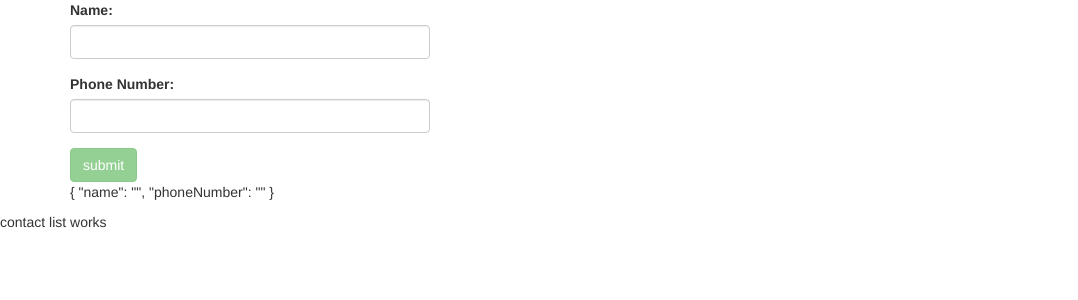
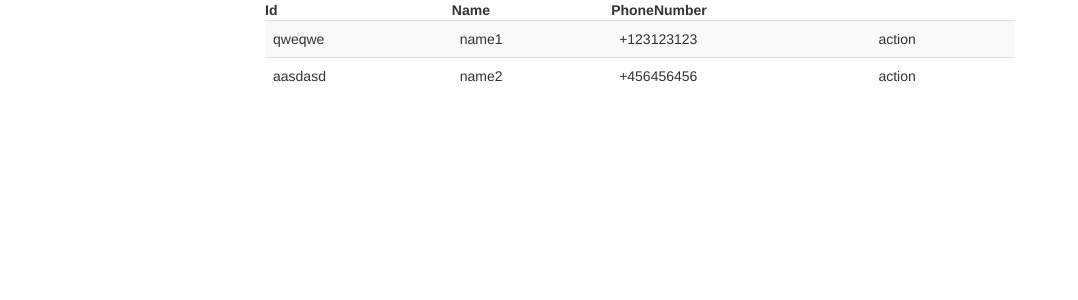
Before and after one commit to sedc-codecademy/sedc5-angular-dzevo, an Angular app in the folder group-en/second-app/: page / in a window 1280 px wide. Shown: the top 300 px of the page, without its empty margins (0-1078 px from the left). Built offline with nearby package versions, Linux system fonts and the light colour scheme.

Commit message:
added routing and contact service

```diff
--- a/group-en/second-app/src/app/app.component.html
+++ b/group-en/second-app/src/app/app.component.html
@@ -1,2 +1,7 @@
-<create-contact></create-contact>
-<contact-list></contact-list>
+<div class="container">
+    <div class="row">
+        <div class="col-md-8 col-md-offset-2">
+            <router-outlet></router-outlet>
+        </div>
+    </div>
+</div>
--- a/group-en/second-app/src/app/components/contact-list.component.html
+++ b/group-en/second-app/src/app/components/contact-list.component.html
@@ -1 +1,17 @@
-contact list works
+<table class="table table-striped">
+    <thead>
+        <th>Id</th>
+        <th>Name</th>
+        <th>PhoneNumber</th>
+        <th></th>
+    </thead>
+    <tbody>
+        <tr *ngFor="let contact of contactList">
+            <td>{{contact.id}}</td>
+            <td>{{contact.name}}</td>
+            <td>{{contact.phoneNumber}}</td>
+            <td>action</td>
+        </tr>
+    </tbody>
+    <tfoot></tfoot>
+</table>
--- a/group-en/second-app/src/app/components/contact-list.component.ts
+++ b/group-en/second-app/src/app/components/contact-list.component.ts
@@ -1,9 +1,21 @@
-import { Component } from "@angular/core"
+import { Component, OnInit } from "@angular/core"
+import { Contact } from "../models/contact";
+import { ContactsService } from "../services/contacts.service";
 
 @Component({
     selector: "contact-list",
     templateUrl: "./contact-list.component.html"
 })
-export class ContactListComponent {
+export class ContactListComponent implements OnInit {
+
+
+
+    contactList: Array<Contact> = [];
+
+    constructor(private contactService: ContactsService) { }
+
+    ngOnInit() {
+        this.contactList = this.contactService.getAll();
+    }
 
 }
--- /dev/null
+++ b/group-en/second-app/src/app/router.config.ts
@@ -0,0 +1,10 @@
+import { Routes } from "@angular/router";
+import { ContactListComponent } from "./components/contact-list.component";
+import { CreateContactComponent } from "./components/create-contact.component";
+
+export let routes: Routes = [
+    { path: "contact-list", component: ContactListComponent },
+    { path: "create-contact", component: CreateContactComponent },
+    { path: "contact-details/:id", component: CreateContactComponent },
+    { path: "**", component: ContactListComponent }
+];
--- /dev/null
+++ b/group-en/second-app/src/app/services/contacts.service.ts
@@ -0,0 +1,18 @@
+import { Contact } from "../models/contact";
+import { Injectable } from "@angular/core";
+import { mockContacts } from "./mock/mock-contacts";
+
+
+@Injectable()
+export class ContactsService {
+    flag: boolean;
+
+    public getAll(): Array<Contact> {
+        return mockContacts;
+    }
+
+    public get(id: string): Contact {
+        return mockContacts.find(x => x.id === id);
+    }
+
+}
--- /dev/null
+++ b/group-en/second-app/src/app/services/mock/mock-contacts.ts
@@ -0,0 +1,4 @@
+export let mockContacts = [
+    { id: "qweqwe", name: "name1", phoneNumber: "+123123123" },
+    { id: "aasdasd", name: "name2", phoneNumber: "+456456456" }
+]
```
Also changed, not shown: group-en/second-app/src/app/app.module.ts (+11 -5 lines).
